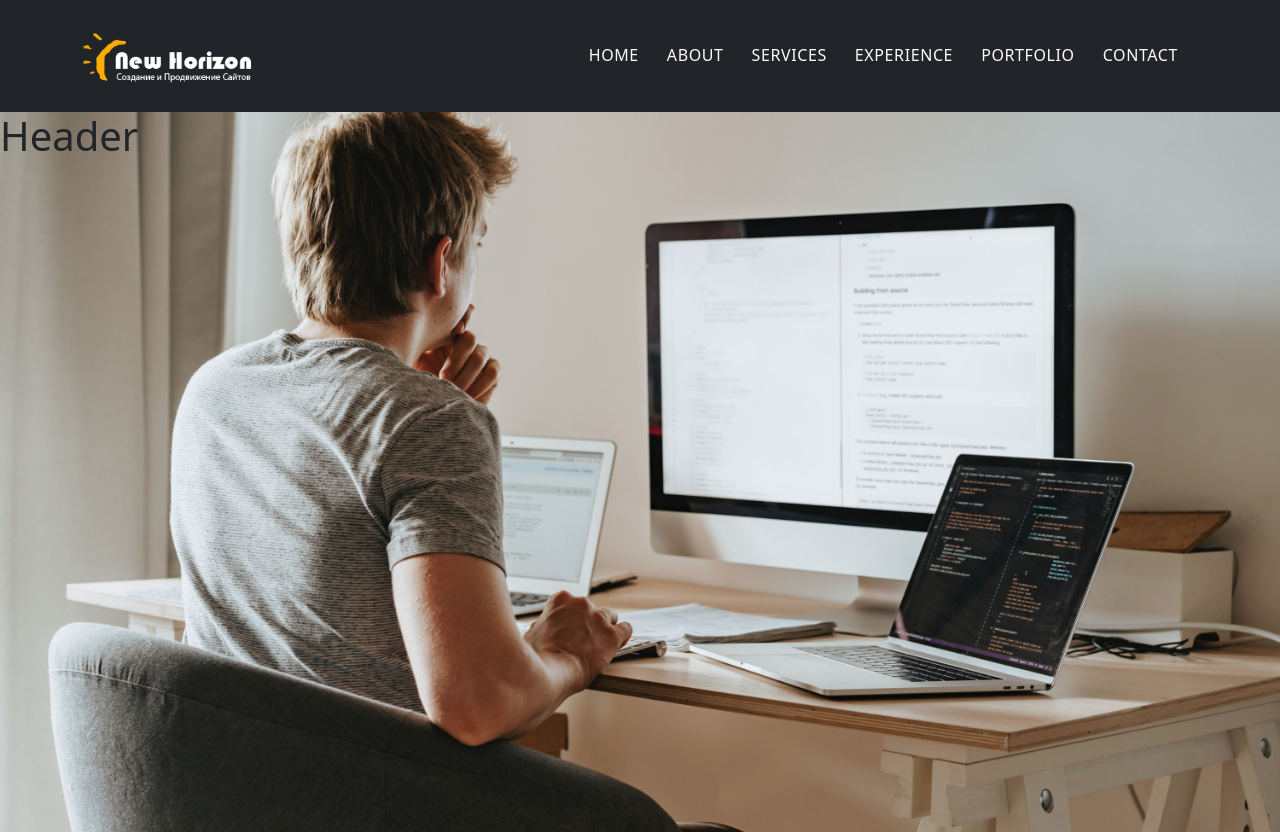
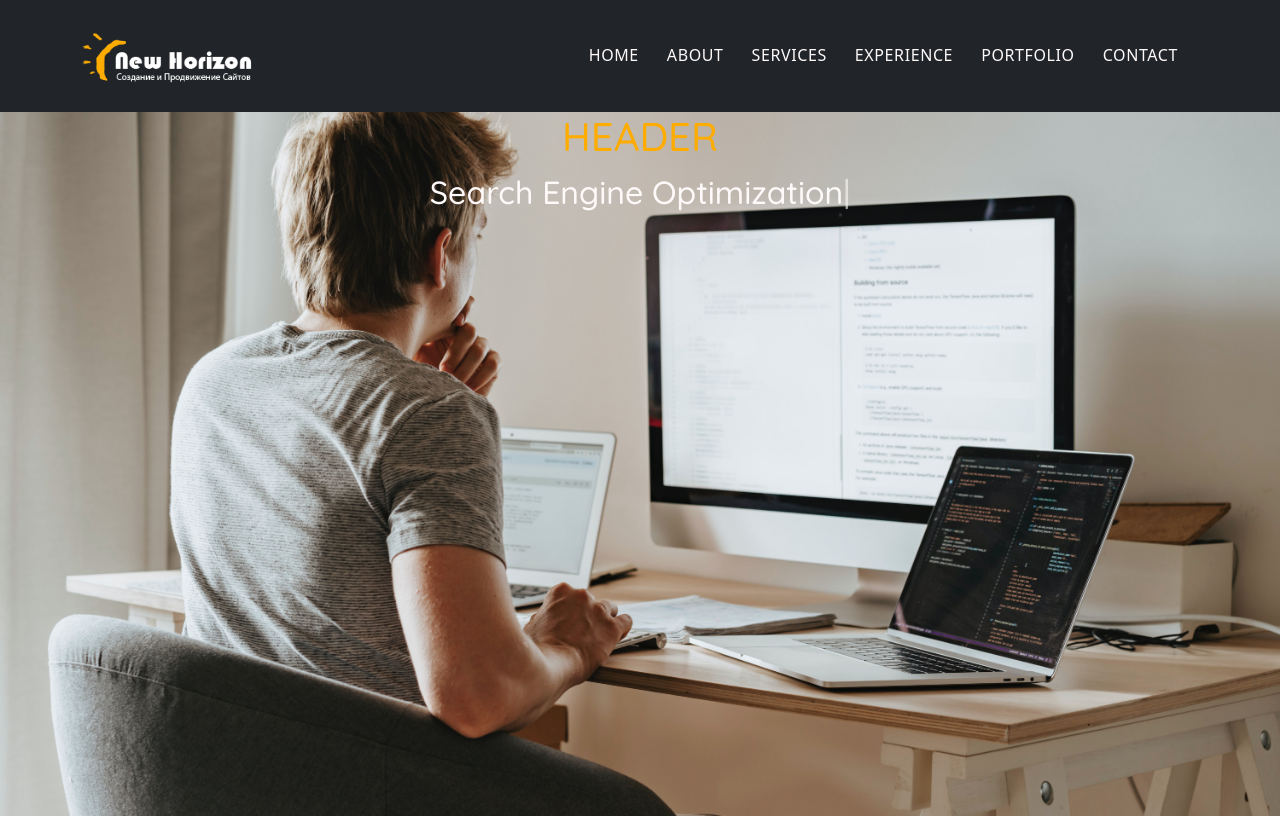
Before and after one commit to maxalsol/final_project_spiced, a React (Create React App) app: page / in a window 1280 px wide. Built offline with nearby package versions, Linux system fonts and the light colour scheme.

Commit message:
typed effect added

```diff
--- a/package.json
+++ b/package.json
@@ -13,6 +13,8 @@
         "react": "^18.1.0",
         "react-dom": "^18.1.0",
         "react-scripts": "5.0.1",
+        "react-typed": "^1.2.0",
+        "typed-react": "^3.4.1",
         "web-vitals": "^2.1.4"
     },
     "scripts": {
--- a/src/App.css
+++ b/src/App.css
@@ -1,5 +1,5 @@
 /** FONTS **/
-@import url("https://fonts.googleapis.com/css2?family=Quicksand:wght@300&display=swap");
+@import url("https://fonts.googleapis.com/css2?family=Quicksand:wght@300;500;700&display=swap");
 
 /** BODY **/
 body {
@@ -51,6 +51,25 @@ nav ul li {
     background: url(header.jpg) no-repeat;
     background-position: center;
     background-size: cover;
-    height: 90vh;
+    height: 88vh;
     position: relative;
 }
+
+.main-info {
+    align-items: center;
+    display: flex;
+    flex-direction: column;
+    font-family: "Quicksand", sans-serif;
+    justify-content: center;
+    text-align: center;
+}
+
+.main-info h1 {
+    color: #ffac00;
+    text-transform: uppercase;
+}
+
+.typed-text {
+    color: snow;
+    font-size: 2rem;
+}
--- a/src/components/Header.js
+++ b/src/components/Header.js
@@ -1,10 +1,23 @@
 import React from "react";
+import Typed from "react-typed";
 
 function Header() {
     return (
         <div className="header-wrapper">
             <div className="main-info">
                 <h1>Header</h1>
+                <Typed
+                    className="typed-text"
+                    strings={[
+                        "Web Design",
+                        "Web Development",
+                        "Search Engine Optimization",
+                        "Drop Servicing",
+                    ]}
+                    typeSpeed={40}
+                    backSpeed={60}
+                    loop
+                />
             </div>
         </div>
     );
```
Also changed, not shown: 1 other file (tests, documents, lock files or other folders). Lines whose indentation alone changed are shown as unchanged.
